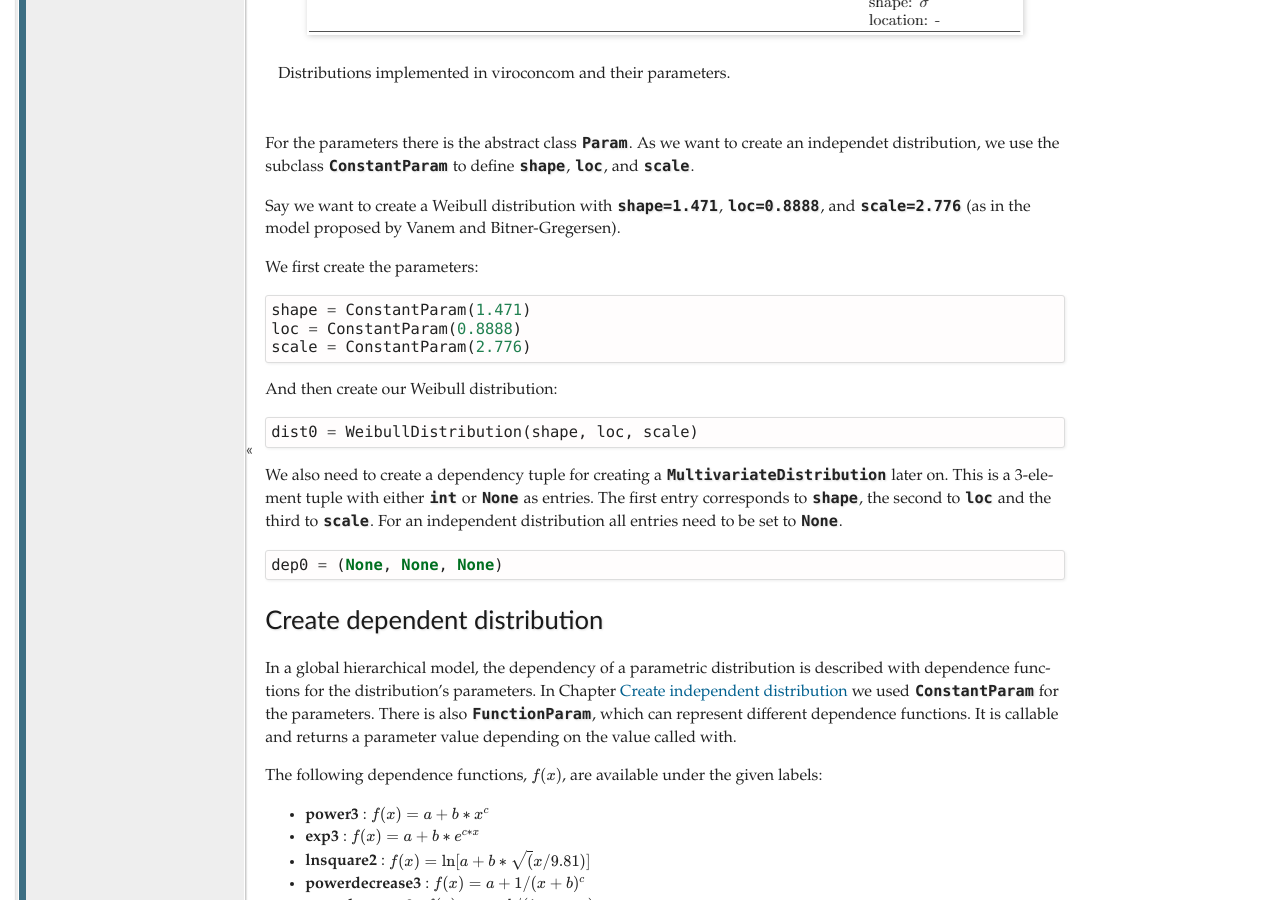
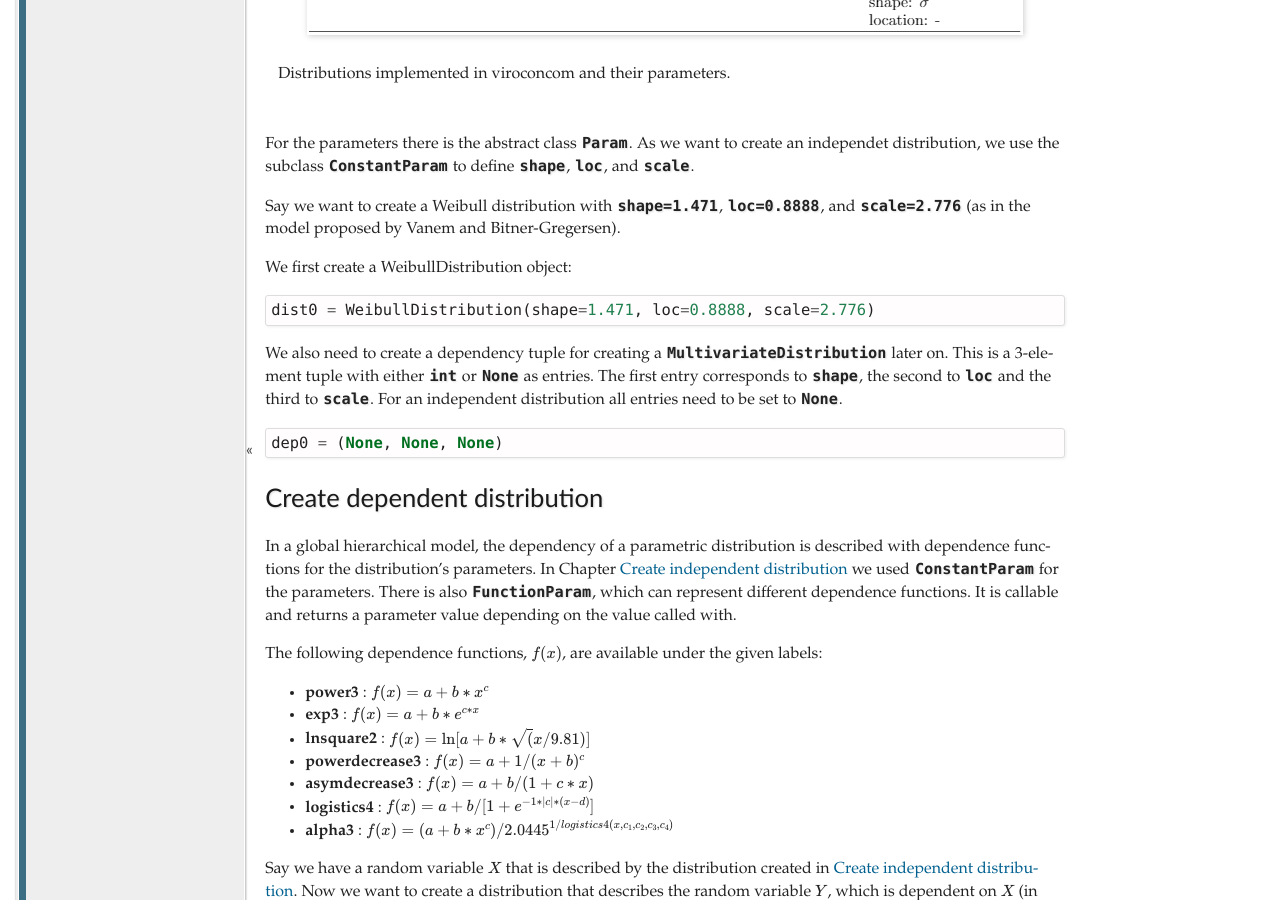
Before and after one commit to virocon-organization/virocon, a Sphinx documentation site: the page built from docs/jointdistribution_and_contours.rst, in a window 1280 px wide and 900 px high, scrolled down 1302 px. Built offline with Sphinx 7.4.7, drawn with Linux system fonts in a browser that asks for light colours.

Commit message:
Adapt documentation to easier constructor.

```diff
--- a/docs/jointdistribution_and_contours.rst
+++ b/docs/jointdistribution_and_contours.rst
@@ -78,16 +78,9 @@ define ``shape``, ``loc``, and ``scale``.
 Say we want to create a Weibull distribution with ``shape=1.471``, ``loc=0.8888``,
 and ``scale=2.776`` (as in the model proposed by Vanem and Bitner-Gregersen).
 
-We first create the parameters::
+We first create a WeibullDistribution object::
 
-    shape = ConstantParam(1.471)
-    loc = ConstantParam(0.8888)
-    scale = ConstantParam(2.776)
-
-
-And then create our Weibull distribution::
-
-    dist0 = WeibullDistribution(shape, loc, scale)
+    dist0 = WeibullDistribution(shape=1.471, loc=0.8888, scale=2.776)
 
 We also need to create a dependency tuple for creating a
 :class:`~viroconcom.distribution.MultivariateDistribution` later on.
```
